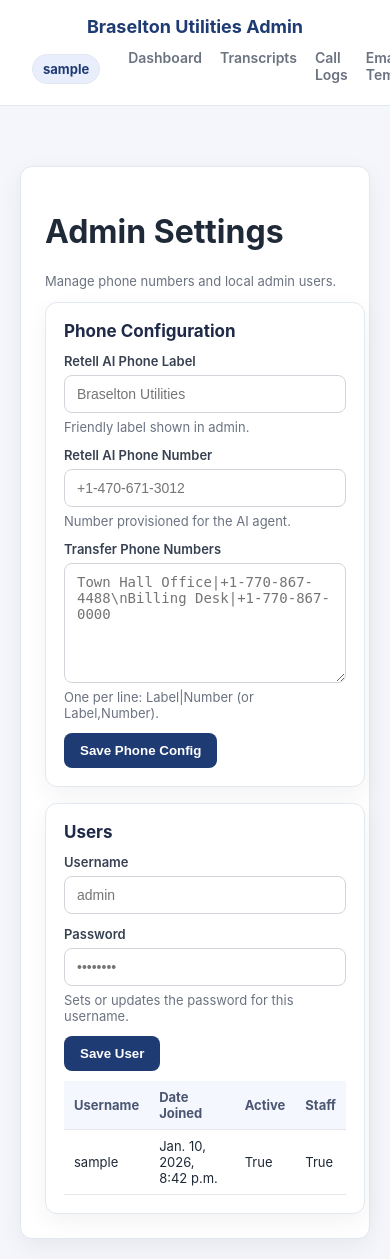
After one commit to prestonbrown26/braselton-phone-water-sewage, a Django app: page /admin/admin/ in a window 390 px wide; the page is wider, and only the part inside the window is pictured. The commit adds this page. Run offline with Django 5.2, Linux system fonts and the light colour scheme; the visitor is signed in with stand-in values (Sample User, id 1); data comes from the database, SQL or seed files in the repository.

Commit message:
Fixing admin page and phone number storage

```diff
--- a/core/models.py
+++ b/core/models.py
@@ -94,7 +94,9 @@ class PhoneConfiguration(models.Model):
     """Stores phone numbers used by the AI and transfer flows."""
 
     retell_ai_phone_number = models.CharField(max_length=32, blank=True, null=True)
+    retell_ai_phone_label = models.CharField(max_length=128, blank=True, null=True)
     transfer_phone_numbers = models.JSONField(default=list, blank=True)
+    transfer_phone_book = models.JSONField(default=list, blank=True)  # list of {"label": str, "number": str}
     updated_at = models.DateTimeField(auto_now=True)
 
     class Meta:
--- a/core/urls.py
+++ b/core/urls.py
@@ -16,6 +16,6 @@ urlpatterns = [
     path("admin/transcripts/", views.admin_transcripts, name="admin-transcripts"),
     path("admin/export/", views.admin_export, name="admin-export-calls"),
     path("admin/email-templates/", views.manage_email_templates, name="admin-manage-email-templates"),
-    path("admin/users/", views.manage_users, name="admin-manage-users"),
+    path("admin/admin/", views.admin_settings, name="admin-settings"),
     path("admin/calls/<int:log_id>/", views.call_detail, name="admin-call-detail"),
 ]
--- a/core/views.py
+++ b/core/views.py
@@ -6,6 +6,7 @@ import csv
 import io
 import json
 import logging
+import re
 from datetime import datetime, timezone
 from typing import Iterable
 
@@ -434,6 +435,120 @@ def admin_transcripts(request: HttpRequest) -> HttpResponse:
 
 
 @login_required
+def manage_phone_config(request: HttpRequest) -> HttpResponse:
+    config = PhoneConfiguration.objects.first()
+    if not config:
+        config = PhoneConfiguration.objects.create(
+            retell_ai_phone_number=None, transfer_phone_numbers=[]
+        )
+
+    if request.method == "POST":
+        retell_number = (request.POST.get("retell_ai_phone_number") or "").strip()
+        transfer_raw = request.POST.get("transfer_phone_numbers") or ""
+        transfer_numbers = [
+            n.strip() for n in re.split(r"[,\n]", transfer_raw) if n.strip()
+        ]
+
+        config.retell_ai_phone_number = retell_number or None
+        config.transfer_phone_numbers = transfer_numbers
+        config.save()
+        messages.success(request, "Phone configuration saved.")
+        return redirect("admin-phone-config")
+
+    transfer_text = "\n".join(config.transfer_phone_numbers or [])
+    return render(
+        request,
+        "admin_phone_config.html",
+        {
+            "config": config,
+            "transfer_text": transfer_text,
+            "active_page": "phone",
+        },
+    )
+
+
+@login_required
+def admin_settings(request: HttpRequest) -> HttpResponse:
+    # Handle Phone Configuration
+    phone_config = PhoneConfiguration.objects.first()
+    if not phone_config:
+        phone_config = PhoneConfiguration.objects.create(
+            retell_ai_phone_number=None,
+            retell_ai_phone_label=None,
+            transfer_phone_numbers=[],
+            transfer_phone_book=[],
+        )
+
+    if request.method == "POST":
+        if "phone_config_form" in request.POST:
+            retell_number = (request.POST.get("retell_ai_phone_number") or "").strip()
+            retell_label = (request.POST.get("retell_ai_phone_label") or "").strip()
+            transfer_raw = request.POST.get("transfer_phone_numbers") or ""
+            transfer_entries = []
+            for line in re.split(r"\n", transfer_raw):
+                if not line.strip():
+                    continue
+                parts = [p.strip() for p in re.split(r"[|,]", line, maxsplit=1)]
+                if len(parts) == 2:
+                    label, number = parts
+                else:
+                    label, number = "", parts[0]
+                if number:
+                    transfer_entries.append(
+                        {"label": label or "Transfer", "number": number}
+                    )
+            transfer_numbers = [entry["number"] for entry in transfer_entries]
+
+            phone_config.retell_ai_phone_number = retell_number or None
+            phone_config.retell_ai_phone_label = retell_label or None
+            phone_config.transfer_phone_numbers = transfer_numbers
+            phone_config.transfer_phone_book = transfer_entries
+            phone_config.save()
+            messages.success(request, "Phone configuration saved.")
+            return redirect("admin-settings")
+
+        if "user_form" in request.POST:
+            username = (request.POST.get("username") or "").strip()
+            password = (request.POST.get("password") or "").strip()
+
+            if not username or not password:
+                messages.error(request, "Username and password are required.")
+                return redirect("admin-settings")
+
+            user, created = User.objects.get_or_create(username=username)
+            user.set_password(password)
+            user.is_active = True
+            user.save()
+
+            if created:
+                messages.success(request, f"User '{username}' created.")
+            else:
+                messages.success(request, f"Password updated for '{username}'.")
+
+            return redirect("admin-settings")
+
+    users = User.objects.all().order_by("-date_joined")
+    # Prefer the structured book; fall back to legacy list for display
+    if phone_config.transfer_phone_book:
+        transfer_text = "\n".join(
+            f"{entry.get('label','')}|{entry.get('number','')}"
+            for entry in phone_config.transfer_phone_book
+        )
+    else:
+        transfer_text = "\n".join(phone_config.transfer_phone_numbers or [])
+    return render(
+        request,
+        "admin_settings.html",
+        {
+            "config": phone_config,
+            "transfer_text": transfer_text,
+            "users": users,
+            "active_page": "admin-settings",
+        },
+    )
+
+
+@login_required
 def admin_export(request: HttpRequest) -> HttpResponse:
     output = io.StringIO()
     writer = csv.writer(output)
--- a/templates/admin_base.html
+++ b/templates/admin_base.html
@@ -151,9 +151,9 @@
           >Email Templates</a
         >
         <a
-          href="{% url 'admin-manage-users' %}"
-          class="{% if active_page == 'users' %}active{% endif %}"
-          >Users</a
+          href="{% url 'admin-settings' %}"
+          class="{% if active_page == 'admin-settings' %}active{% endif %}"
+          >Admin</a
         >
         <a href="{% url 'admin-logout' %}">Logout</a>
       </nav>
--- /dev/null
+++ b/templates/admin_settings.html
@@ -0,0 +1,166 @@
+{% extends "admin_base.html" %}
+{% block title %}Admin Settings - Braselton Utilities{% endblock %}
+{% block extra_css %}
+<style>
+  .grid {
+    display: grid;
+    grid-template-columns: repeat(auto-fit, minmax(320px, 1fr));
+    gap: 16px;
+    align-items: start;
+  }
+  .card-section {
+    border: 1px solid var(--border);
+    border-radius: 12px;
+    padding: 18px;
+    background: #ffffff;
+    box-shadow: 0 8px 24px rgba(15, 23, 42, 0.05);
+  }
+  .section-title {
+    margin: 0 0 12px 0;
+    font-size: 17px;
+    color: #1f2a48;
+  }
+  .form-group {
+    display: flex;
+    flex-direction: column;
+    gap: 6px;
+    margin-bottom: 12px;
+  }
+  label {
+    font-weight: 600;
+    font-size: 13px;
+    color: #374151;
+  }
+  input[type="text"],
+  input[type="password"],
+  textarea {
+    padding: 10px 12px;
+    border-radius: 8px;
+    border: 1px solid #d1d5db;
+    font-size: 14px;
+  }
+  textarea {
+    min-height: 120px;
+    resize: vertical;
+  }
+  .muted {
+    color: #6b7280;
+    font-size: 13px;
+  }
+  button {
+    background: var(--brand);
+    color: #fff;
+    border: none;
+    border-radius: 8px;
+    padding: 10px 16px;
+    font-weight: 700;
+    cursor: pointer;
+  }
+  table {
+    width: 100%;
+    border-collapse: collapse;
+    margin-top: 10px;
+  }
+  th, td {
+    padding: 8px 10px;
+    border-bottom: 1px solid #e5e7eb;
+    text-align: left;
+    font-size: 13px;
+  }
+  th {
+    background: #f5f7ff;
+    color: #4b5671;
+  }
+</style>
+{% endblock %}
+{% block content %}
+<div class="card">
+  <h1>Admin Settings</h1>
+  <p class="muted">Manage phone numbers and local admin users.</p>
+
+  <div class="grid">
+    <div class="card-section">
+      <h2 class="section-title">Phone Configuration</h2>
+      <form method="post" action="{% url 'admin-settings' %}">
+        {% csrf_token %}
+        <input type="hidden" name="phone_config_form" value="1" />
+        <div class="form-group">
+          <label for="retell_ai_phone_label">Retell AI Phone Label</label>
+          <input
+            type="text"
+            id="retell_ai_phone_label"
+            name="retell_ai_phone_label"
+            placeholder="Braselton Utilities"
+            value="{{ config.retell_ai_phone_label|default_if_none:'' }}"
+          />
+          <span class="muted">Friendly label shown in admin.</span>
+        </div>
+        <div class="form-group">
+          <label for="retell_ai_phone_number">Retell AI Phone Number</label>
+          <input
+            type="text"
+            id="retell_ai_phone_number"
+            name="retell_ai_phone_number"
+            placeholder="+1-470-671-3012"
+            value="{{ config.retell_ai_phone_number|default_if_none:'' }}"
+          />
+          <span class="muted">Number provisioned for the AI agent.</span>
+        </div>
+        <div class="form-group">
+          <label for="transfer_phone_numbers">Transfer Phone Numbers</label>
+          <textarea
+            id="transfer_phone_numbers"
+            name="transfer_phone_numbers"
+            placeholder="Town Hall Office|+1-770-867-4488\nBilling Desk|+1-770-867-0000"
+          >{{ transfer_text }}</textarea>
+          <span class="muted">One per line: Label|Number (or Label,Number).</span>
+        </div>
+        <button type="submit">Save Phone Config</button>
+      </form>
+    </div>
+
+    <div class="card-section">
+      <h2 class="section-title">Users</h2>
+      <form method="post" action="{% url 'admin-settings' %}">
+        {% csrf_token %}
+        <input type="hidden" name="user_form" value="1" />
+        <div class="form-group">
+          <label for="username">Username</label>
+          <input type="text" id="username" name="username" placeholder="admin" required />
+        </div>
+        <div class="form-group">
+          <label for="password">Password</label>
+          <input type="password" id="password" name="password" placeholder="••••••••" required />
+          <span class="muted">Sets or updates the password for this username.</span>
+        </div>
+        <button type="submit">Save User</button>
+      </form>
+
+      <table>
+        <thead>
+          <tr>
+            <th>Username</th>
+            <th>Date Joined</th>
+            <th>Active</th>
+            <th>Staff</th>
+          </tr>
+        </thead>
+        <tbody>
+          {% for user in users %}
+          <tr>
+            <td>{{ user.username }}</td>
+            <td>{{ user.date_joined }}</td>
+            <td>{{ user.is_active }}</td>
+            <td>{{ user.is_staff }}</td>
+          </tr>
+          {% empty %}
+          <tr>
+            <td colspan="4">No users found.</td>
+          </tr>
+          {% endfor %}
+        </tbody>
+      </table>
+    </div>
+  </div>
+</div>
+{% endblock %}
```
Also changed, not shown: templates/admin_home.html (+15 -6 lines), templates/admin_phone_config.html (added, +86 -0 lines), core/migrations/0003_phoneconfiguration_labels.py (added).
